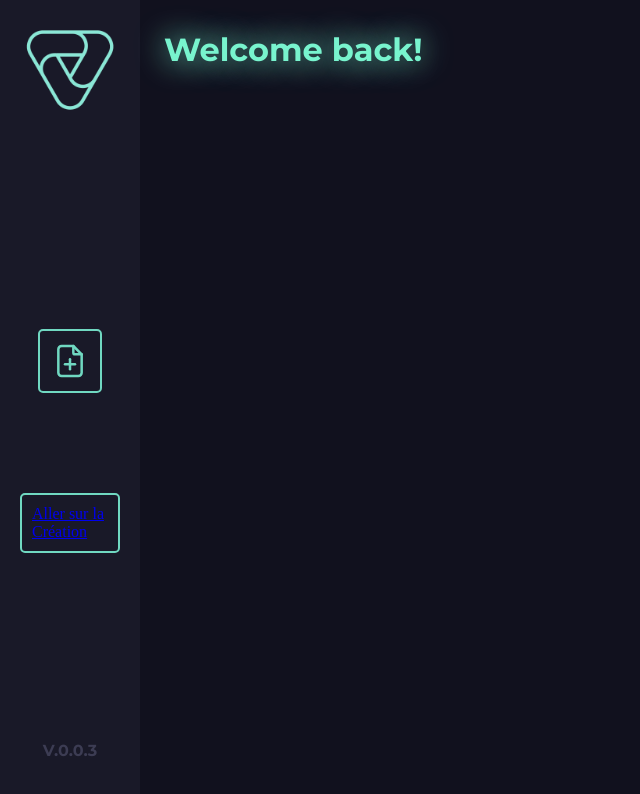
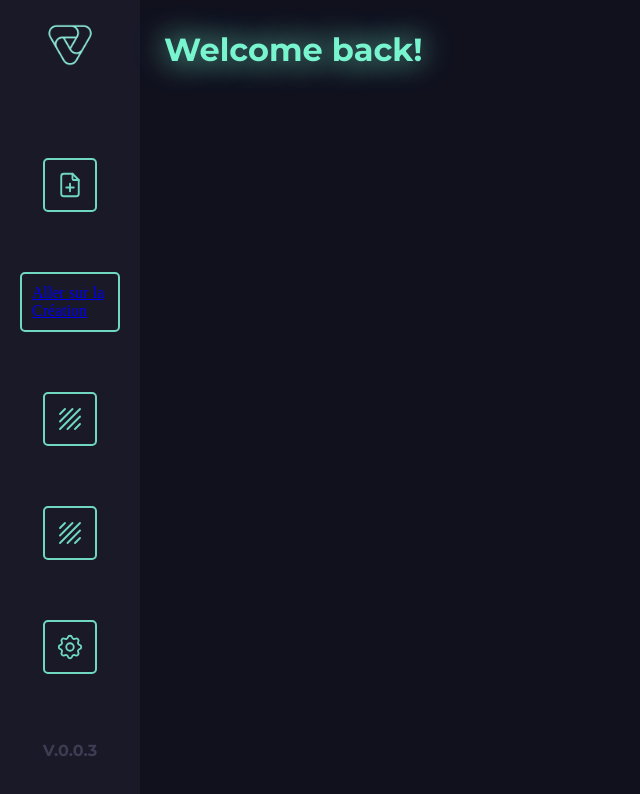
Before and after one commit to SQTZ/Voose-app, a React (Vite) app: page / in a window 1280 px wide. Shown: the top 794 px of the page, without its empty margins (0-640 px from the left). Built offline with nearby package versions, Linux system fonts and the light colour scheme.

Commit message:
Update v0.0.0a2: Optimized CSS & Encoded to UTF-8

```diff
--- a/src/App.jsx
+++ b/src/App.jsx
@@ -9,11 +9,11 @@ function App() {
   return (
     <div className='dashboard-container'>
       <div className='left-box'>
-                <img src="iconvoose.png" alt="dz" />
+        <img src="iconvoose.png" alt="Voose icon" />
 
         <div className='items-center'>
           <Link to="/create" className='link-btn'>
-                        <svg xmlns="http://www.w3.org/2000/svg" className="icon icon-tabler icon-tabler-file-plus" width="40" height="40" viewBox="0 0 24 24" strokeWidth="1.5" stroke="#70d8c1" fill="none" strokeLinecap="round" strokeLinejoin="round">
+            <svg xmlns="http://www.w3.org/2000/svg" className="icon icon-tabler icon-tabler-file-plus" width="30" height="30" viewBox="0 0 24 24" strokeWidth="1.5" stroke="#70d8c1" fill="none" strokeLinecap="round" strokeLinejoin="round">
               <path stroke="none" d="M0 0h24v24H0z" fill="none" />
               <path d="M14 3v4a1 1 0 0 0 1 1h4" />
               <path d="M17 21h-10a2 2 0 0 1 -2 -2v-14a2 2 0 0 1 2 -2h7l5 5v11a2 2 0 0 1 -2 2z" />
@@ -23,6 +23,37 @@ function App() {
           </Link>
 
           <Link to="/createtest" className='link-btn'>Aller sur la Création</Link>
+
+          <Link to="/soon" className='link-btn'>
+            <svg xmlns="http://www.w3.org/2000/svg" class="icon icon-tabler icon-tabler-background" width="30" height="30" viewBox="0 0 24 24" stroke-width="1.5" stroke="#70d8c1" fill="none" stroke-linecap="round" stroke-linejoin="round">
+              <path stroke="none" d="M0 0h24v24H0z" fill="none" />
+              <path d="M4 8l4 -4" />
+              <path d="M14 4l-10 10" />
+              <path d="M4 20l16 -16" />
+              <path d="M20 10l-10 10" />
+              <path d="M20 16l-4 4" />
+            </svg>
+          </Link>
+
+          <Link to="/soon" className='link-btn'>
+            <svg xmlns="http://www.w3.org/2000/svg" class="icon icon-tabler icon-tabler-background" width="30" height="30" viewBox="0 0 24 24" stroke-width="1.5" stroke="#70d8c1" fill="none" stroke-linecap="round" stroke-linejoin="round">
+              <path stroke="none" d="M0 0h24v24H0z" fill="none" />
+              <path d="M4 8l4 -4" />
+              <path d="M14 4l-10 10" />
+              <path d="M4 20l16 -16" />
+              <path d="M20 10l-10 10" />
+              <path d="M20 16l-4 4" />
+            </svg>
+          </Link>
+
+
+          <Link to="/config" className='link-btn'>
+            <svg xmlns="http://www.w3.org/2000/svg" class="icon icon-tabler icon-tabler-settings" width="30" height="30" viewBox="0 0 24 24" stroke-width="1.5" stroke="#70d8c1" fill="none" stroke-linecap="round" stroke-linejoin="round">
+              <path stroke="none" d="M0 0h24v24H0z" fill="none" />
+              <path d="M10.325 4.317c.426 -1.756 2.924 -1.756 3.35 0a1.724 1.724 0 0 0 2.573 1.066c1.543 -.94 3.31 .826 2.37 2.37a1.724 1.724 0 0 0 1.065 2.572c1.756 .426 1.756 2.924 0 3.35a1.724 1.724 0 0 0 -1.066 2.573c.94 1.543 -.826 3.31 -2.37 2.37a1.724 1.724 0 0 0 -2.572 1.065c-.426 1.756 -2.924 1.756 -3.35 0a1.724 1.724 0 0 0 -2.573 -1.066c-1.543 .94 -3.31 -.826 -2.37 -2.37a1.724 1.724 0 0 0 -1.065 -2.572c-1.756 -.426 -1.756 -2.924 0 -3.35a1.724 1.724 0 0 0 1.066 -2.573c-.94 -1.543 .826 -3.31 2.37 -2.37c1 .608 2.296 .07 2.572 -1.065z" />
+              <path d="M9 12a3 3 0 1 0 6 0a3 3 0 0 0 -6 0" />
+            </svg>
+          </Link>
         </div>
 
         <span className='items-end'>V.0.0.3</span>
--- a/src/main.jsx
+++ b/src/main.jsx
@@ -5,6 +5,7 @@ import { BrowserRouter, Route, Routes } from "react-router-dom"; // Importez les
 import App from "./App";
 import Create from "./create";
 import Createtest from "./createcopy";
+import Soon from "./soon";
 
 import "./styles.css";
 
@@ -15,6 +16,7 @@ ReactDOM.createRoot(document.getElementById("root")).render(
         <Route path="/" element={<App />} />
         <Route path="/create" element={<Create />} />
         <Route path="/createtest" element={<Createtest />} />
+        <Route path="/soon" element={<Soon />} />
       </Routes>
     </BrowserRouter>
   </React.StrictMode>,
--- /dev/null
+++ b/src/soon.jsx
@@ -0,0 +1,19 @@
+
+function Soon() {
+
+
+    return (
+        <div className="container">
+            <a href='/'><svg xmlns="http://www.w3.org/2000/svg" class="icon icon-tabler icon-tabler-arrow-back-up" width="25" height="25" viewBox="0 0 24 24" stroke-width="1.5" stroke="#3C3C53" fill="none" stroke-linecap="round" stroke-linejoin="round">
+                <path stroke="none" d="M0 0h24v24H0z" fill="none" />
+                <path d="M9 14l-4 -4l4 -4" />
+                <path d="M5 10h11a4 4 0 1 1 0 8h-1" />
+            </svg></a>
+
+            <h1>Voosh.. On arrive bientôt...</h1>
+
+        </div>
+    );
+}
+
+export default Soon;
--- a/src/styles.css
+++ b/src/styles.css
@@ -137,10 +137,6 @@ form select {
     align-items: center;
 }
 
-.container-input select {
-    width: 100%;
-}
-
 .flexing2 {
     display: flex;
     justify-content: space-between;
@@ -211,16 +207,11 @@ span {
     justify-content: space-between;
 }
 
-.left-box img {
-    width: 100px;
-    height: 100px;
-}
-
 .items-center {
     display: flex;
     flex-direction: column;
     align-items: center;
-    gap: 100px;
+    gap: 60px;
     margin-top: 20px;
 }
 
@@ -320,3 +311,9 @@ span {
     max-height: 300px; /* Ajustez cette valeur en fonction de la taille de ligne et du nombre de lignes souhaité */
     overflow-y: auto; /* Applique une barre de défilement si le contenu dépasse la hauteur max */
   }
+
+
+  .dashboard-container img {
+    width: 50px;
+    height: 50px;
+  }
```
Also changed, not shown: 2 other files (tests, documents, lock files or other folders). Lines whose indentation alone changed are shown as unchanged.
